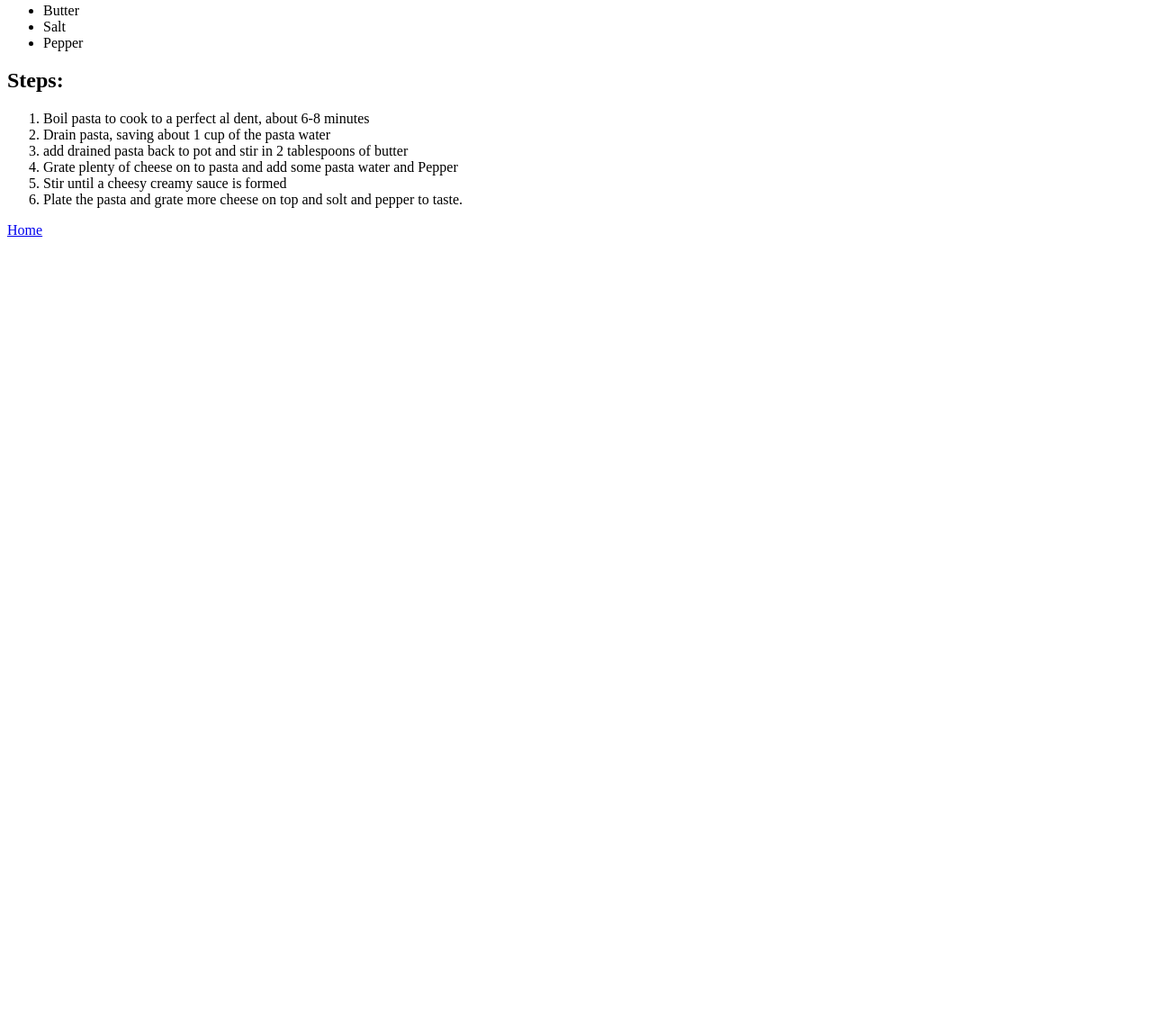
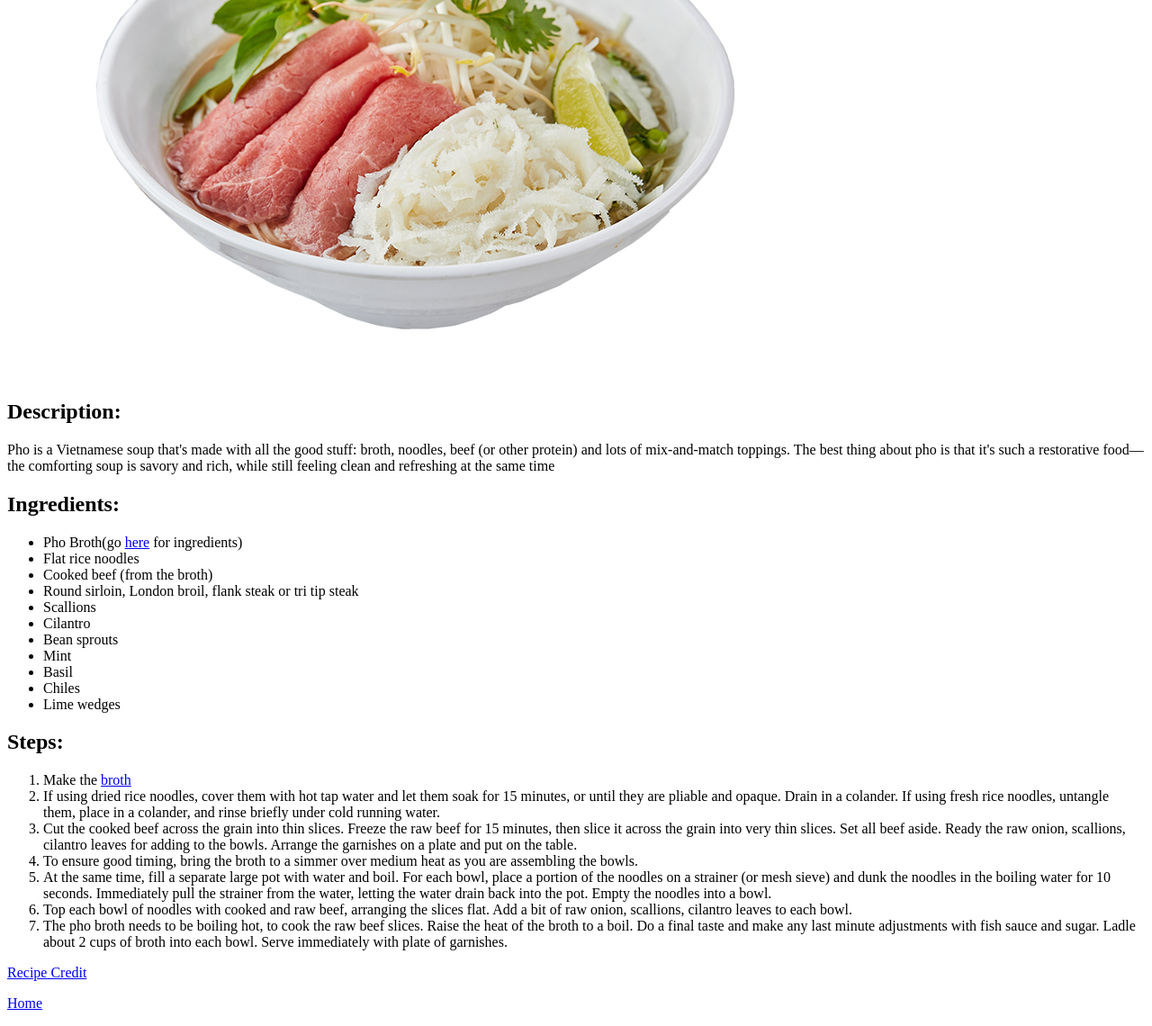
Before and after one commit to Sparky-92-CAU/odin-recipes, a plain HTML site: page recipes/pho-thai.html in a window 1280 px wide. Shown: the part 283-1423 px from the top of the page at 90% size. Before the commit the page ends 800 px from the top, so only its background shows below. Drawn offline with Linux system fonts and the light colour scheme.

Commit message:
Finish Pho Tai Page
add png image, ingredients, and steps for pho tai

[Ticket: X]

```diff
--- a/recipes/pho-thai.html
+++ b/recipes/pho-thai.html
@@ -9,32 +9,43 @@
 <body>
     <h1>Pho Thai</h1>
 
-    <img src=".png" alt="image of cacio e pepe dish">
+    <img src="../images/pho-tai.png" alt="image of pho tai dish">
 
     <h2>Description:</h2>
 
-    <p>Cacio e Pepe literally translates to "cheese and pepper". It is of italian in origin and while it is super simple, it is extremely delicious! </p>
+    <p>
+        Pho is a Vietnamese soup that's made with all the good stuff: broth, noodles, beef (or other protein) and lots of mix-and-match toppings. The best thing about pho is that it's such a restorative food—the comforting soup is savory and rich, while still feeling clean and refreshing at the same time </p>
 
     <h2>Ingredients:</h2>
     <ul>
-        <li>Pasta of choice (bucatini or spaghetti recommended)</li>
-        <li>Pecorino Romano</li>
-        <li>Butter</li>
-        <li>Salt</li>
-        <li>Pepper</li>
+        <li>Pho Broth(go <a href="https://steamykitchen.com/271-vietnamese-pho-recipe.html">here</a> for ingredients)</li>
+        <li>Flat rice noodles</li>
+        <li>Cooked beef (from the broth)</li>
+        <li>Round sirloin, London broil, flank steak or tri tip steak</li>
+        <li>Scallions</li>
+        <li>Cilantro</li>
+        <li>Bean sprouts</li>
+        <li>Mint</li>
+        <li>Basil</li>
+        <li>Chiles</li>
+        <li>Lime wedges</li>
+
     </ul>
 
     <h2>Steps:</h2>
     <ol>
-        <li>Boil pasta to cook to a perfect al dent, about 6-8 minutes</li>
-        <li>Drain pasta, saving about 1 cup of the pasta water</li>
-        <li>add drained pasta back to pot and stir in 2 tablespoons of butter</li>
-        <li>Grate plenty of cheese on to pasta and add some pasta water and Pepper</li>
-        <li>Stir until a cheesy creamy sauce is formed</li>
-        <li>Plate the pasta and grate more cheese on top and solt and pepper to taste.</li>
+        <li>Make the <a href="https://steamykitchen.com/271-vietnamese-pho-recipe.html">broth</a></li>
+        <li>If using dried rice noodles, cover them with hot tap water and let them soak for 15 minutes, or until they are pliable and opaque. Drain in a colander. If using fresh rice noodles, untangle them, place in a colander, and rinse briefly under cold running water.</li>
+        <li>Cut the cooked beef across the grain into thin slices. Freeze the raw beef for 15 minutes, then slice it across the grain into very thin slices. Set all beef aside. Ready the raw onion, scallions, cilantro leaves for adding to the bowls. Arrange the garnishes on a plate and put on the table.</li>
+        <li>To ensure good timing, bring the broth to a simmer over medium heat as you are assembling the bowls.</li>
+        <li>At the same time, fill a separate large pot with water and boil. For each bowl, place a portion of the noodles on a strainer (or mesh sieve) and dunk the noodles in the boiling water for 10 seconds. Immediately pull the strainer from the water, letting the water drain back into the pot. Empty the noodles into a bowl.</li>
+        <li>Top each bowl of noodles with cooked and raw beef, arranging the slices flat. Add a bit of raw onion, scallions, cilantro leaves to each bowl.</li>
+        <li>The pho broth needs to be boiling hot, to cook the raw beef slices. Raise the heat of the broth to a boil. Do a final taste and make any last minute adjustments with fish sauce and sugar. Ladle about 2 cups of broth into each bowl. Serve immediately with plate of garnishes.</li>
     </ol>
+    <a href="https://steamykitchen.com/271-vietnamese-pho-recipe.html">Recipe Credit</a>
 
-    <a href="../index.html">Home</a>
+    <p><a href="../index.html">Home</a>
+    </p>
 
 </body>
 </html>
```
Also changed, not shown: images/pho-tai.png (added).
